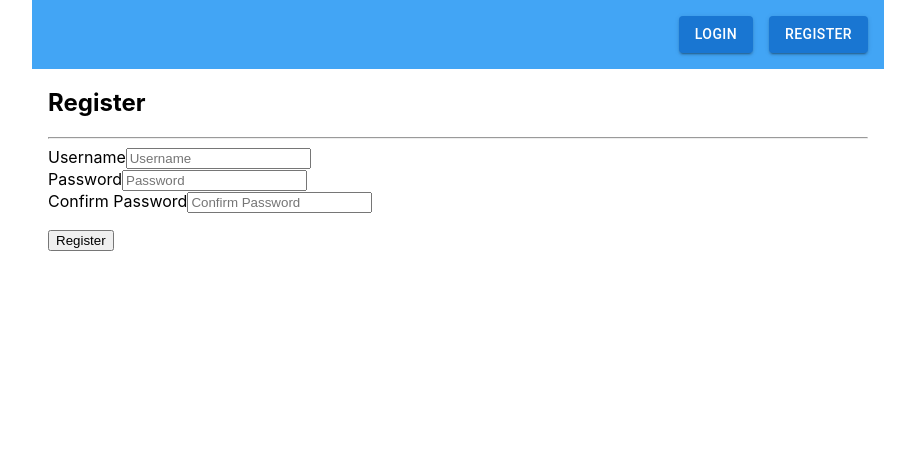
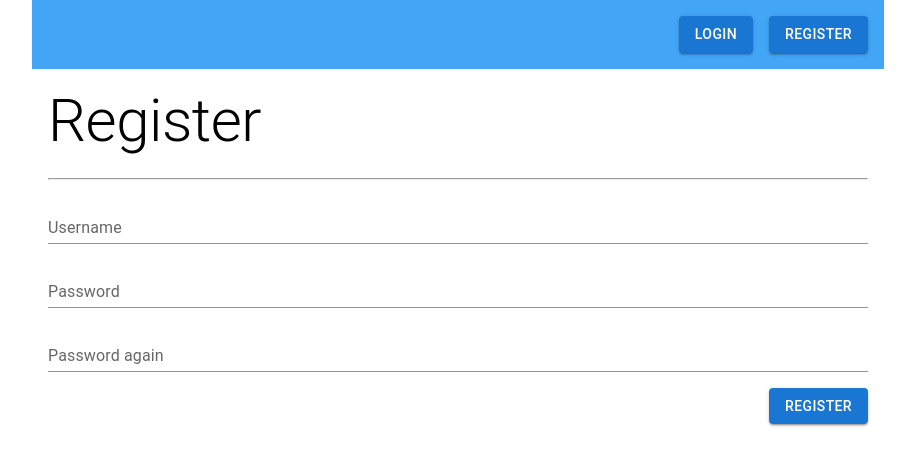
Before and after one commit to laszlzso/ChallengeMe, a Next.js app in the folder front_end/challenge_me/: page /register in a window 1280 px wide. Shown: the top 466 px of the page, without its empty margins (182-1097 px from the left). Built offline with nearby package versions, Linux system fonts and the light colour scheme.

Commit message:
Added style to Register page

```diff
--- a/front_end/challenge_me/pages/register.tsx
+++ b/front_end/challenge_me/pages/register.tsx
@@ -1,57 +1,59 @@
-import { useState } from "react";
 import { useAuthContext } from "../src/components/authProvider/AuthProvider";
+import { Box, Button, TextField, Typography } from "@mui/material";
 
-function Register() {
-  const [username, setUsername] = useState("");
-  const [password, setPassword] = useState("");
-  const [password2, setPassword2] = useState("");
-  const { registerUser } = useAuthContext();
+const RegisterPage = () => {
+  const { registerUser, user } = useAuthContext();
 
-  const handleSubmit = async (e: any) => {
+  const handleSubmit = (e: any) => {  // async?
     e.preventDefault();
-    registerUser(username, password, password2);
+    const username = e.target.username.value;
+    const password = e.target.password.value;
+    const password2 = e.target.password2.value;
+    username.length > 0 && registerUser(username, password, password2);
   };
 
   return (
     <section>
       <form onSubmit={handleSubmit}>
-        <h1>Register</h1>
+        <Typography variant="h2" gutterBottom component="div">
+          Register
+        </Typography>
         <hr />
-        <div>
-          <label htmlFor="username">Username</label>
-          <input
-            type="text"
-            id="username"
-            onChange={(e) => setUsername(e.target.value)}
-            placeholder="Username"
-            required
+        <Box
+          sx={{
+            "& .MuiTextField-root": { my: 1 },
+            "& .MuiButton-root": { my: 1 }
+          }}
+        >
+          <TextField
+            fullWidth
+            name="username"
+            label="Username"
+            variant="standard"
           />
-        </div>
-        <div>
-          <label htmlFor="password">Password</label>
-          <input
+          <TextField
+            fullWidth
             type="password"
-            id="password"
-            onChange={(e) => setPassword(e.target.value)}
-            placeholder="Password"
-            required
+            name="password"
+            label="Password"
+            variant="standard"
           />
-        </div>
-        <div>
-          <label htmlFor="confirm-password">Confirm Password</label>
-          <input
+          <TextField
+            fullWidth
             type="password"
-            id="confirm-password"
-            onChange={(e) => setPassword2(e.target.value)}
-            placeholder="Confirm Password"
-            required
+            name="password2"
+            label="Password again"
+            variant="standard"
           />
-          <p>{password2 !== password ? "Passwords do not match" : ""}</p>
-        </div>
-        <button>Register</button>
+          <Box sx={{ display: "flex", justifyContent: "flex-end" }}>
+            <Button type="submit" variant="contained">
+              Register
+            </Button>
+          </Box>
+        </Box>
       </form>
     </section>
   );
-}
+};
 
-export default Register;
+export default RegisterPage;
```
Also changed, not shown: 1 other file (tests, documents, lock files or other folders).
